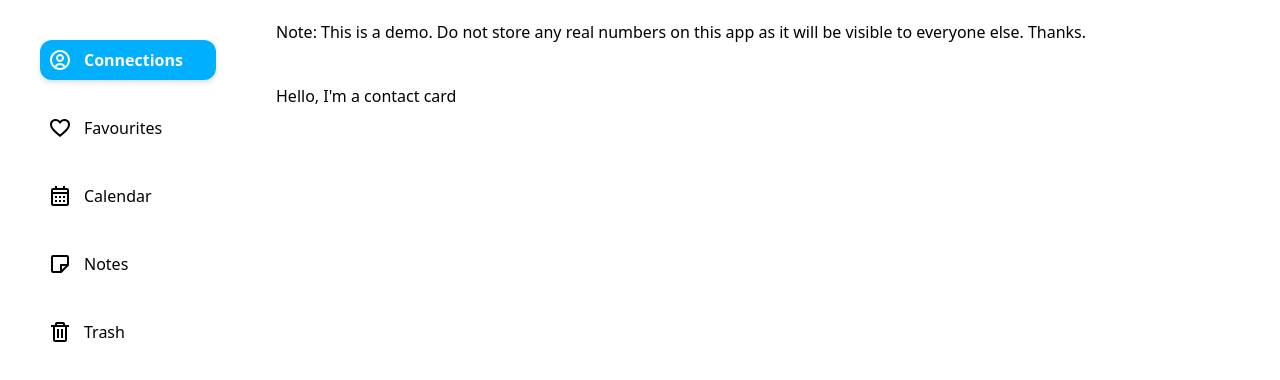
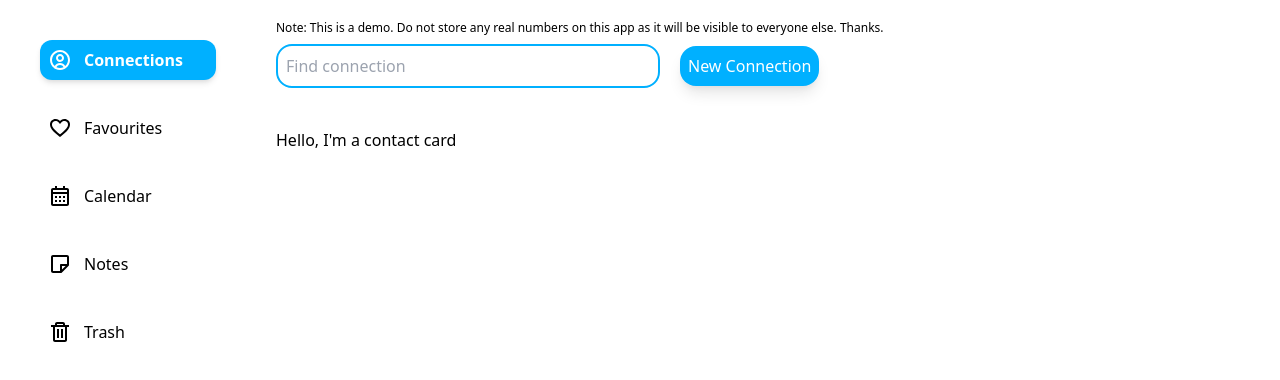
Before and after one commit to dpkreativ/crm-software, a Next.js app: page /dashboard in a window 1280 px wide. Shown: the top 380 px of the page. Built offline with nearby package versions, Linux system fonts and the light colour scheme.

Commit message:
add search bar and new contact button

```diff
--- a/pages/dashboard/index.js
+++ b/pages/dashboard/index.js
@@ -10,8 +10,26 @@ const Dashboard = () => {
       {/* Content */}
       <section>
         <div className="p-5">
-          Note: This is a demo. Do not store any real numbers on this app as it
-          will be visible to everyone else. Thanks.
+          <div className="text-xs mb-2">
+            Note: This is a demo. Do not store any real numbers on this app as
+            it will be visible to everyone else. Thanks.
+          </div>
+          <div className="flex items-center space-x-5">
+            <div className="p-2 border-2 border-primary-100 rounded-2xl w-96 hover:border-primary-200 hover:shadow">
+              <input
+                type="search"
+                name="searchContact"
+                id="searchContact"
+                placeholder="Find connection"
+                className="outline-none w-full"
+              />
+            </div>
+            <div>
+              <button className="p-2 bg-primary-100 rounded-2xl text-white shadow-lg hover:bg-primary-200 hover:shadow">
+                New Connection
+              </button>
+            </div>
+          </div>
         </div>
         <div className="p-5">
           <ContactCard />
```
